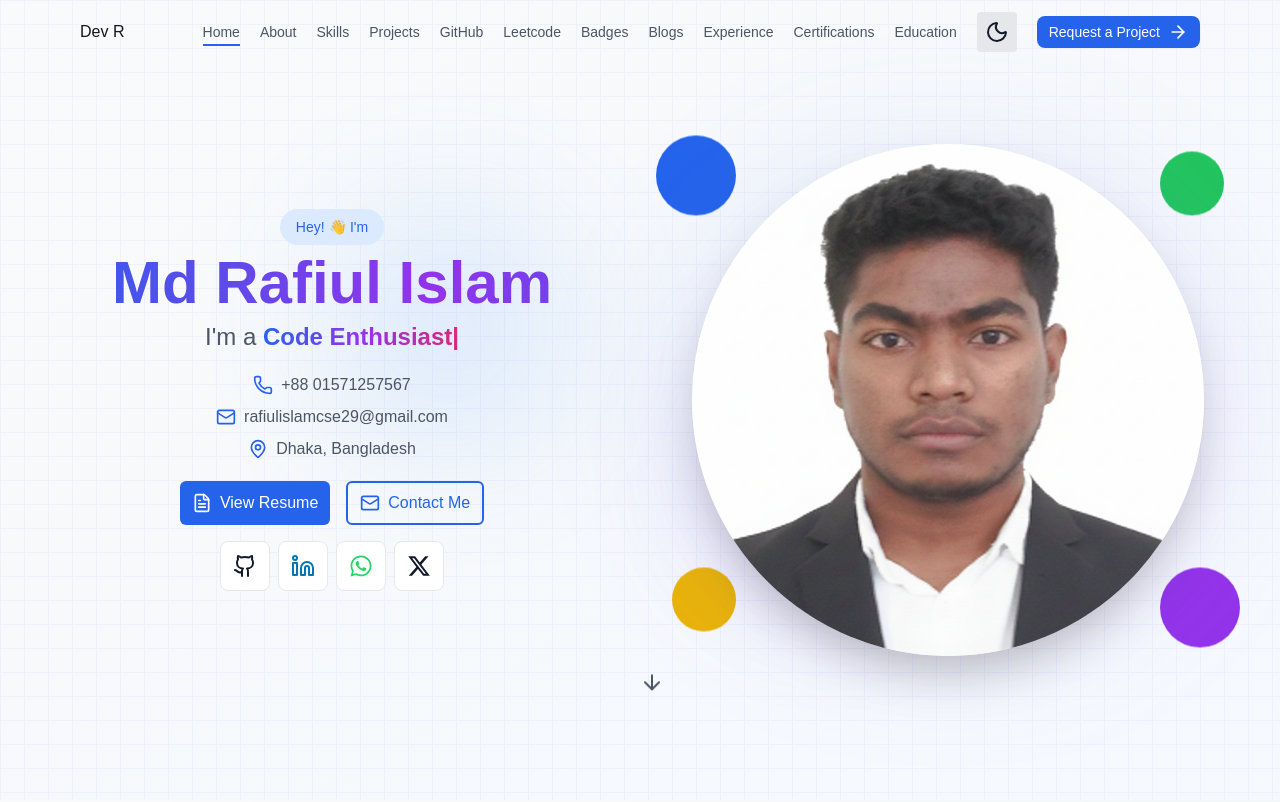
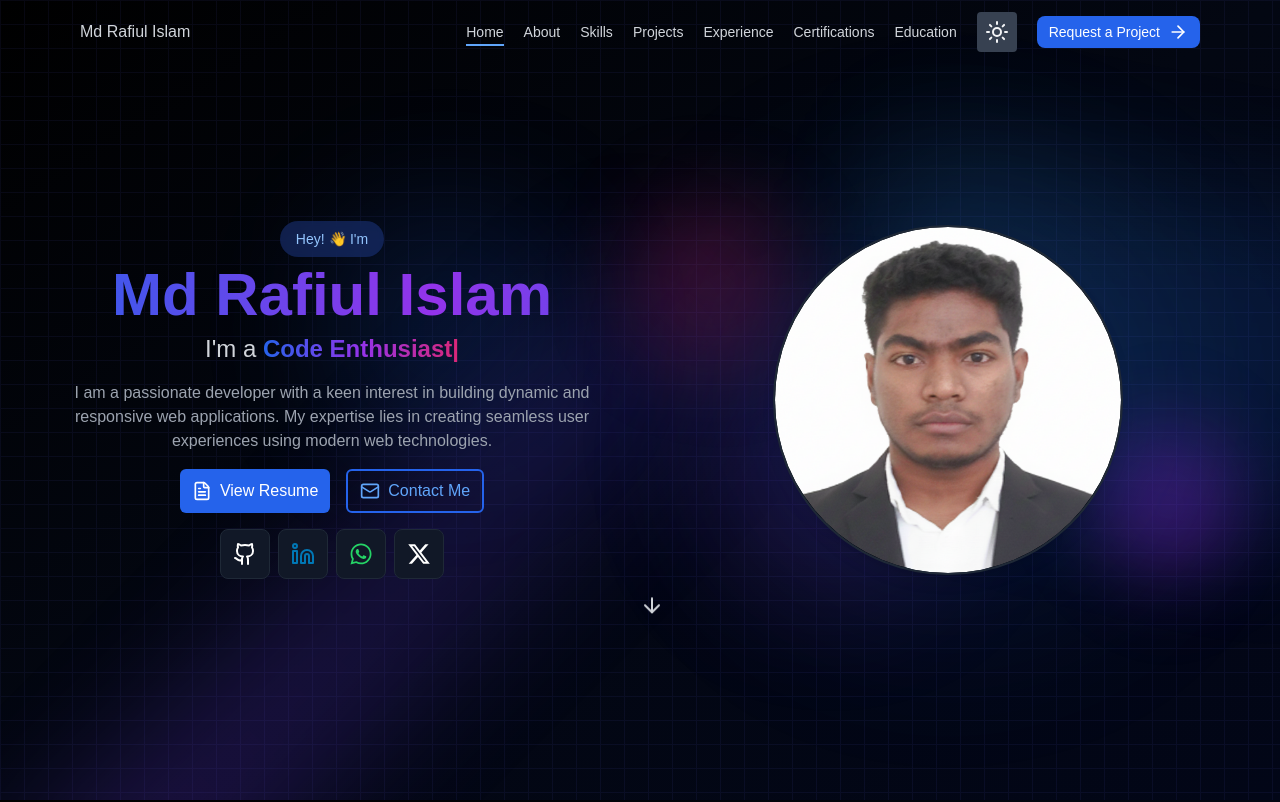
Before and after one commit to Rafiul29/rafiul, a Next.js app: page / in a window 1280 px wide. Shown: the top 802 px of the page. Built offline with nearby package versions, Linux system fonts and the light colour scheme.

Commit message:
hero section refactoring

```diff
--- a/app/page.tsx
+++ b/app/page.tsx
@@ -21,7 +21,7 @@ export default function Home() {
       {/* <GitHub/> */}
       {/* <Certifications/> */}
       {/* <Blogs/> */}
-      <Contact/>
+      <Contact />
     </main>
   );
 }
--- a/app/providers.tsx
+++ b/app/providers.tsx
@@ -4,7 +4,7 @@ import { ThemeProvider } from "next-themes"
 import { ReactNode } from "react"
 
 export function Providers({ children }: { children: ReactNode }) {
-    return <ThemeProvider attribute="class" defaultTheme="system">
+    return <ThemeProvider attribute="class" defaultTheme="dark" enableSystem={false}>
         {children}
     </ThemeProvider>
 }
--- a/components/Hero.tsx
+++ b/components/Hero.tsx
@@ -14,7 +14,6 @@ export default function Hero() {
     "Full-Stack Developer",
     "Code Enthusiast",
     "Problem Solver",
-    "Digital Creator",
     "Tech Explorer",
     "Caffeine-Powered Coder",
   ];
@@ -27,9 +26,21 @@ export default function Hero() {
     >
       {/* Animated background with particles */}
       <div className="absolute inset-0 bg-gradient-to-br from-gray-50 via-slate-100/60 to-blue-50/60 dark:from-black dark:via-gray-950 dark:to-slate-950">
-        <div className="absolute inset-0 bg-grid-pattern opacity-[0.05]" />    {/* Animated gradient orbs */}
+
+        <div className="absolute inset-0 bg-grid-pattern opacity-[0.07]" />
         <div className="absolute top-1/4 left-1/4 w-64 h-64 bg-blue-400/30 dark:bg-blue-600/30 rounded-full blur-3xl animate-pulse" />
+
         <div className="absolute bottom-1/4 right-1/4 w-64 h-64 bg-purple-400/30 dark:bg-purple-600/30 rounded-full blur-3xl animate-pulse delay-1000" />
+
+
+        {/* Top Right Decorative Shape */}
+        <div className="absolute top-0 h-[150px] w-[200px] rotate-12  rounded-3xl  bg-gradient-to-l from-blue-600/60 to-sky-400/40 blur-3xl filter opacity-10 dark:opacity-30 lg:-right-20 lg:top-44 lg:h-72 lg:w-[350px] xl:h-80 xl:w-[500px]">
+        </div>
+
+        {/* Bottom Left Decorative Shape */}
+        <div className="absolute -left-64 bottom-44 h-[150px] w-[900px] -rotate-45 rounded-3xl  bg-gradient-to-r from-violet-600/80 to-indigo-800/80 blur-3xl filter opacity-10 dark:opacity-30 lg:-left-20 lg:bottom-24 lg:h-28 lg:w-[250px]lg:-rotate-12 xl:h-40 xl:w[400px]">
+        </div>
+
       </div>
 
       <div className="container mx-auto px-10 py-16 relative z-10">
@@ -48,26 +59,37 @@ export default function Hero() {
               </div>
             </div>
 
-            <ContactInfo />
+            <p className="text-gray-500 dark:text-gray-400 max-w-5xl">I am a passionate developer with a keen interest in building dynamic and responsive web applications. My expertise lies in creating seamless user experiences using modern web technologies.</p>
             <ActionButtons />
             <SocialLinks />
           </div>
 
-          <div className="relative order-1 md:order-2">
+          <div className="relative order-1 md:order-2 flex items-center justify-center">
+
+
             {/* Floating solid circular elements */}
-            <div className="absolute w-20 h-20 bg-blue-600 top-0 left-0 rounded-full animate-floating" />
+            {/* <div className="absolute w-20 h-20 bg-blue-600 top-0 left-0 rounded-full animate-floating" />
             <div className="absolute w-20 h-20 bg-purple-600 bottom-0 right-0 rounded-full animate-floating delay-150" />
             <div className="absolute w-16 h-16 bg-green-500 top-4 right-4 rounded-full animate-floating delay-300" />
-            <div className="absolute w-16 h-16 bg-yellow-500 bottom-4 left-4 rounded-full animate-floating delay-450" />
+            <div className="absolute w-16 h-16 bg-yellow-500 bottom-4 left-4 rounded-full animate-floating delay-450" /> */}
 
-            <div className="absolute inset-0 bg-gradient-to-br from-blue-500/20 to-purple-500/20 rounded-full blur-3xl animate-pulse" />
-            <img
-              src="/profile.png"
-              alt="Rafiul Islam"
-              loading="eager"
-              className="relative w-full max-w-lg mx-auto rounded-full shadow-2xl transform hover:scale-105 transition-transform duration-500"
-            />
+            <div className="absolute -top-8 -left-8 w-32 h-32 md:w-44 md:h-44 bg-pink-400/30 dark:bg-pink-600/20 rounded-full blur-2xl rotate-12 z-0"></div>
+
+            <div className="absolute bottom-0 right-0 w-24 h-24 md:w-36 md:h-36 bg-purple-400/30 dark:bg-purple-700/40 rounded-full blur-2xl rotate-45 z-0"></div>
+
+            <div className="absolute w-72 h-72 md:w-[420px] md:h-[420px] rounded-full bg-blue-400/20 dark:bg-blue-600/30 blur-[90px] z-0 animate-pulse"></div>
+
+            <div className="w-48 h-48 md:w-[350px] md:h-[350px] flex items-center justify-center rounded-full bg-white dark:bg-gray-950 shadow-lg border-2 border-gray-200 dark:border-gray-800 overflow-hidden z-10">
+              <img
+                src="/profile.png"
+                alt="Rafiul Islam"
+                loading="eager"
+                className="w-full h-full object-cover rounded-full transition-transform duration-500 hover:scale-105" />
+            </div>
           </div>
+
+
+
         </div>
 
         {/* Scroll Indicator */}
--- a/components/shared/Navbar.tsx
+++ b/components/shared/Navbar.tsx
@@ -43,10 +43,10 @@ export default function Navbar() {
         { href: '#about', label: 'About' },
         { href: '#skills', label: 'Skills' },
         { href: '#projects', label: 'Projects' },
-        { href: '#github', label: 'GitHub' },
-        { href: '#leetcode', label: 'Leetcode' },
-        { href: '#badges', label: 'Badges' },
-        { href: '#blogs', label: 'Blogs' },
+        // { href: '#github', label: 'GitHub' },
+        // { href: '#leetcode', label: 'Leetcode' },
+        // { href: '#badges', label: 'Badges' },
+        // { href: '#blogs', label: 'Blogs' },
         { href: '#experience', label: 'Experience' },
         { href: '#certifications', label: 'Certifications' },
         { href: '#education', label: 'Education' },
@@ -60,9 +60,9 @@ export default function Navbar() {
         >
             <div className="flex items-center justify-between h-12 px-4">
                 {/* Logo */}
-                <div className="cursor-pointer" onClick={handleLogoClick}>
+                <div className="cursor-pointer  text-gray-600 dark:text-gray-300 hover:text-blue-600 dark:hover:text-blue-400 hover:scale-105" onClick={handleLogoClick}>
                     {/* <img src="/assets/favicon.png" alt="Logo" className="h-8 w-auto" /> */}
-                    Dev R
+                    Md Rafiul Islam
                 </div>
                 {/* Desktop Navigation */}
                 <div className="hidden lg:flex space-x-5 items-center relative">
--- a/hooks/ThemeToggle.tsx
+++ b/hooks/ThemeToggle.tsx
@@ -12,6 +12,8 @@ export default function ThemeToggle() {
   if (!mounted) return null; // prevent SSR mismatch
 
   const currentTheme = theme === "system" ? systemTheme : theme;
+  console.log({currentTheme})
+  console.log({theme})
 
   return (
     <button
```
